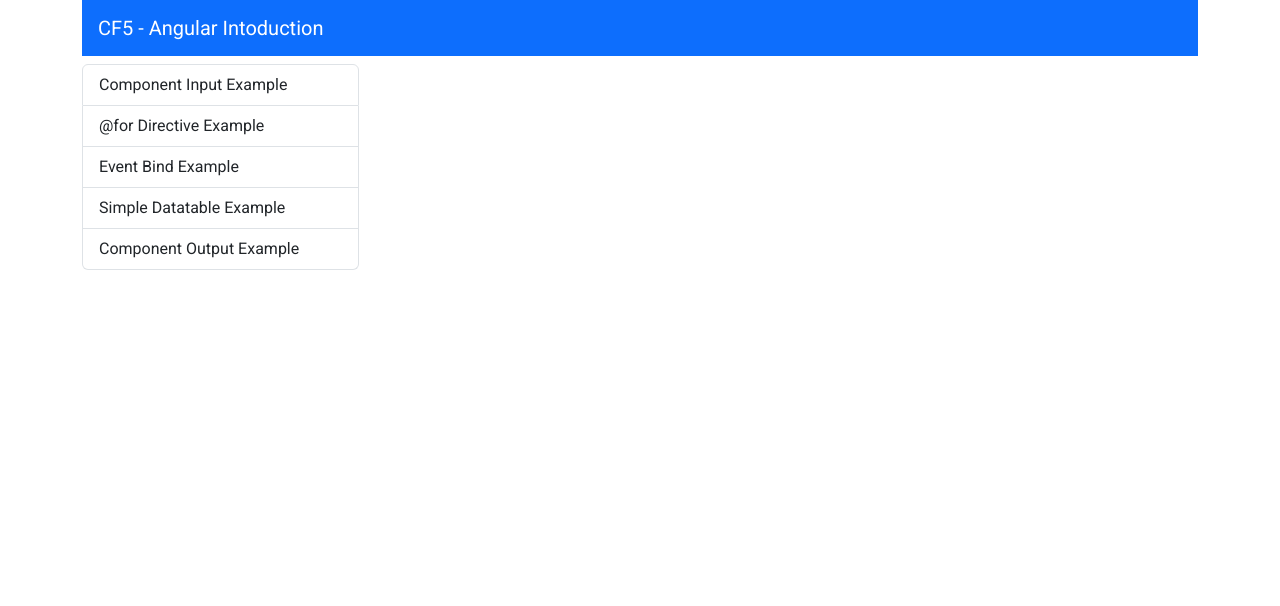
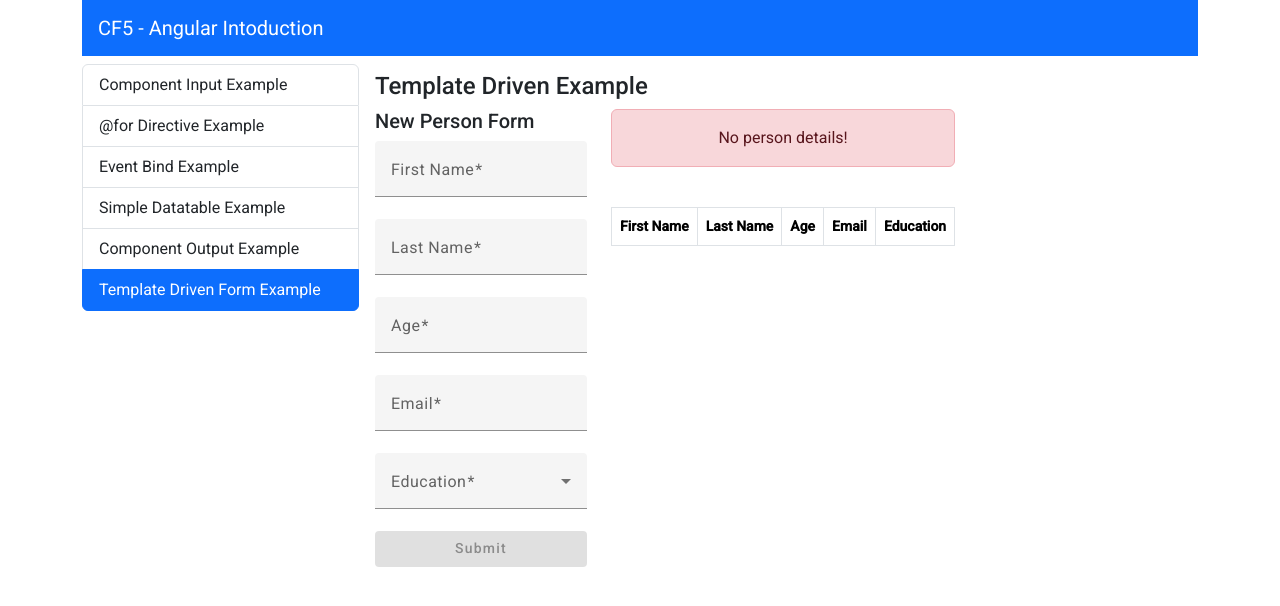
Before and after one commit to Nikiforos88/angular-introduction, an Angular app: page /template-driven-form-example in a window 1280 px wide. Before the commit this address led to /. Shown: the top 606 px of the page. Built offline with nearby package versions, Linux system fonts and the light colour scheme.

Commit message:
template driven forms

```diff
--- a/src/app/app.routes.ts
+++ b/src/app/app.routes.ts
@@ -5,6 +5,7 @@
 import { ForDerictiveExampleComponent } from './components/for-derictive-example/for-derictive-example.component';
 import { SimpleDatatableExampleComponent } from './components/simple-datatable-example/simple-datatable-example.component';
 import { ComponentOutputExampleComponent } from './components/component-output-example/component-output-example.component';
+import { TemplateDrivenFormExampleComponent } from './components/template-driven-form-example/template-driven-form-example.component';
 
 export const routes: Routes = [
     {path: 'event-bind-example', component:EventBindExampleComponent},
@@ -12,5 +13,6 @@
     {path: 'for-directive-example', component:ForDerictiveExampleComponent},
     {path: 'simple-datatable-example', component:SimpleDatatableExampleComponent},
     {path: 'component-output-example', component: ComponentOutputExampleComponent},
+    {path: 'template-driven-form-example', component: TemplateDrivenFormExampleComponent},
     {path: '', component: WelcomeComponent}
 ];
--- /dev/null
+++ b/src/app/components/eperson-template-driven-form/eperson-template-driven-form.component.html
@@ -0,0 +1,104 @@
+<div class="d-flex flex-column">
+    <h5>New Person Form</h5>
+
+    <form #form="ngForm" class="d-flex flex-column">
+        <mat-form-field>
+            <mat-label>First Name</mat-label>
+            <input
+                matInput
+                ngModel
+                required
+                type="text"
+                name="givenName"
+                #givenName="ngModel"
+            />
+            @if(givenName.errors && givenName.errors["required"]) {
+                <mat-error> First Name is required </mat-error>
+            }
+        </mat-form-field>
+        <mat-form-field>
+            <mat-label>Last Name</mat-label>
+            <input
+                matInput
+                ngModel
+                required
+                type="text"
+                name="surName"
+                #surName="ngModel"
+            />
+            @if(surName.errors && surName.errors["required"]) {
+                <mat-error> Last Name is required </mat-error>
+            }
+        </mat-form-field>
+        <mat-form-field>
+            <mat-label>Age</mat-label>
+            <input
+                matInput
+                ngModel
+                required
+                type="number"
+                min="18"
+                max="100"
+                name="age"
+                #age="ngModel"
+            />
+            @if(age.errors && age.errors["required"]) {
+                <mat-error> Age is required </mat-error>
+            }
+            @if(age.errors && age.errors["min"]) {
+                <mat-error> Age must be &geq; 18 </mat-error>
+            }
+            @if(age.errors && age.errors["max"]) {
+                <mat-error> Age must be &leq; 100 </mat-error>
+            }
+        </mat-form-field>
+        <mat-form-field>
+            <mat-label>Email</mat-label>
+            <input
+                matInput
+                ngModel
+                required
+                type="text"
+                pattern="[a-zA-Z0-9\.\-]+@[a-zA-Z0-9\.\-]+\.[a-zA-Z]{2,}"
+                name="email"
+                #email="ngModel"
+            />
+            @if(email.errors && email.errors["required"]) {
+                <mat-error> Email is required </mat-error>
+            }
+            @if(email.errors && email.errors["pattern"]) {
+                <mat-error> Invalid Email </mat-error>
+            }
+        </mat-form-field>
+        <mat-form-field>
+            <mat-label>Education</mat-label>
+            <mat-select
+              required
+              ngModel
+              name="education"
+              type="text"
+              #education="ngModel"
+            >
+              <mat-option value="Some college, no degree"
+                >Some college, no degree</mat-option
+              >
+              <mat-option value="Master’s degree">Master’s degree</mat-option>
+              <mat-option value="Bachelor’s degree">Bachelor’s degree</mat-option>
+              <mat-option value="Associate’s degree">Associate’s degree</mat-option>
+              <mat-option value="High school diploma or equivalent"
+                >High school diploma or equivalent</mat-option
+              >
+              <mat-option value="No formal education">No formal education</mat-option>
+            </mat-select>
+            @if(education.errors && education.errors["required"]) {
+                <mat-error> Education is required </mat-error>
+            }
+          </mat-form-field>
+    </form>
+    <button
+        mat-flat-button
+        color="primary"
+        [disabled]="form.invalid"
+        (click)="onSubmit(form.value)"
+    >Submit</button>
+</div>
--- /dev/null
+++ b/src/app/components/eperson-template-driven-form/eperson-template-driven-form.component.ts
@@ -0,0 +1,22 @@
+import { Component, EventEmitter, Output } from '@angular/core';
+import { MatFormFieldModule } from '@angular/material/form-field';
+import { MatInputModule } from '@angular/material/input';
+import { MatSelectModule} from '@angular/material/select';
+import { MatButtonModule} from '@angular/material/button';
+import { FormsModule} from '@angular/forms';
+import { EPerson } from 'src/app/shared/interfaces/person';
+
+@Component({
+  selector: 'app-eperson-template-driven-form',
+  standalone: true,
+  imports: [FormsModule, MatFormFieldModule, MatButtonModule, MatSelectModule, MatInputModule],
+  templateUrl: './eperson-template-driven-form.component.html',
+  styleUrl: './eperson-template-driven-form.component.css'
+})
+export class EpersonTemplateDrivenFormComponent {
+  @Output() person = new EventEmitter<EPerson>();
+  onSubmit(value: any ) {
+    console.log(value as EPerson);
+    this.person.emit(value as EPerson);
+  }
+}
--- a/src/app/components/list-group-menu/list-group-menu.component.ts
+++ b/src/app/components/list-group-menu/list-group-menu.component.ts
@@ -15,6 +15,7 @@
     {text: "@for Directive Example", routerLink: "for-directive-example"},
     {text: "Event Bind Example", routerLink: "event-bind-example"},
     {text: "Simple Datatable Example", routerLink: "simple-datatable-example"},
-    {text: "Component Output Example", routerLink: "component-output-example"}
+    {text: "Component Output Example", routerLink: "component-output-example"},
+    {text: "Template Driven Form Example", routerLink: "template-driven-form-example"}
   ];
 }
--- /dev/null
+++ b/src/app/components/template-driven-form-example/template-driven-form-example.component.html
@@ -0,0 +1,8 @@
+<h4>Template Driven Example</h4>
+<div class="d-flex gap-4">
+    <app-eperson-template-driven-form (person)="onPerson($event)"></app-eperson-template-driven-form>
+    <div class="d-flex flex-column gap-4">
+        <app-person-table [person]="currentPerson"></app-person-table>
+        <app-simple-datatable [data]="persons"></app-simple-datatable>
+    </div>
+</div>
--- /dev/null
+++ b/src/app/components/template-driven-form-example/template-driven-form-example.component.ts
@@ -0,0 +1,22 @@
+import { Component } from '@angular/core';
+import { EpersonTemplateDrivenFormComponent } from '../eperson-template-driven-form/eperson-template-driven-form.component';
+import { EPerson } from 'src/app/shared/interfaces/person';
+import { PersonTableComponent } from '../person-table/person-table.component';
+import { SimpleDatatableComponent } from '../simple-datatable/simple-datatable.component';
+
+@Component({
+  selector: 'app-template-driven-form-example',
+  standalone: true,
+  imports: [EpersonTemplateDrivenFormComponent, PersonTableComponent, SimpleDatatableComponent],
+  templateUrl: './template-driven-form-example.component.html',
+  styleUrl: './template-driven-form-example.component.css'
+})
+export class TemplateDrivenFormExampleComponent {
+  currentPerson: EPerson;
+  persons: EPerson[] = [];
+
+  onPerson(person: EPerson) {
+    this.currentPerson = person;
+    this.persons.push(person);
+  }
+}
```
Also changed, not shown: src/app/components/eperson-template-driven-form/eperson-template-driven-form.component.css (added), src/app/components/template-driven-form-example/template-driven-form-example.component.css (added), 1 other file (tests, documents, lock files or other folders).
